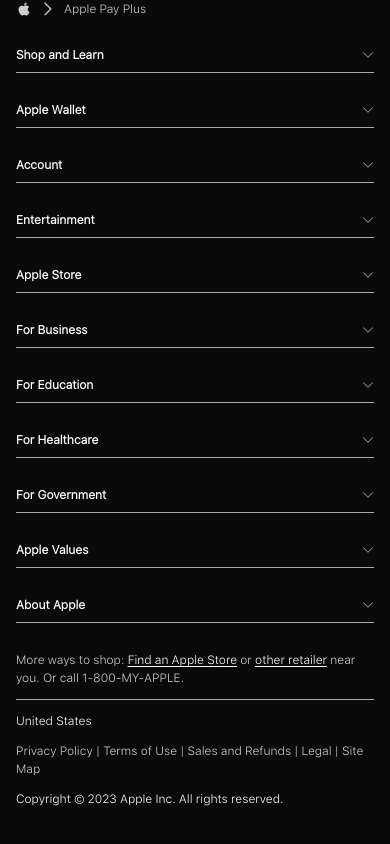
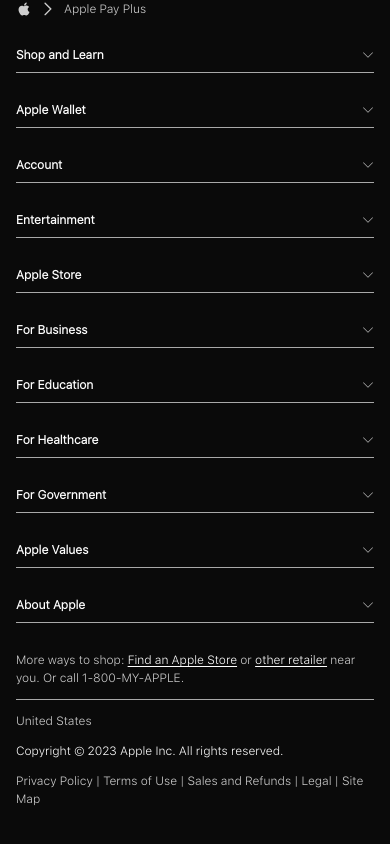
Before and after one commit to TundeAdekoya/apple-pay-plus, a React (Create React App) app: page / in a window 390 px wide. Shown: the part 3783-4627 px from the top of the page. Built offline with nearby package versions, Linux system fonts and the light colour scheme.

Commit message:
readjusted footer

```diff
--- a/src/Common/Footer.jsx
+++ b/src/Common/Footer.jsx
@@ -474,8 +474,7 @@
           </div>
 
           <div className="footer-bottom-bottom mt-3">
-              <p>Copyright © 2023 Apple Inc. All rights reserved.</p>
-              <p className=''>Privacy Policy | Terms of Use | Sales and Refunds | Legal | Site Map</p>
+              <p>Copyright © 2023 Apple Inc. All rights reserved. <span>Privacy Policy | Terms of Use | Sales and Refunds | Legal | Site Map</span></p>
               <p className=''>United States </p>
           </div>
       </section>
--- a/src/Css/Footer.css
+++ b/src/Css/Footer.css
@@ -81,6 +81,12 @@
     display: none;
 }
 
+.footer-bottom-bottom span{
+    text-decoration: none;
+    margin-left: 32px;
+    color: var(--text-secondary-white);
+}
+
 
 @media(max-width:954px){
     #footer{
@@ -120,4 +126,14 @@
         gap: 12px;
         flex-direction: column-reverse;
     }
+
+    .footer-bottom-bottom span{
+        margin-left: 0px;
+        margin-top: 12px;
+    }
+
+    .footer-bottom-bottom p{
+        display: flex;
+        flex-direction: column;
+    }
 }
```
